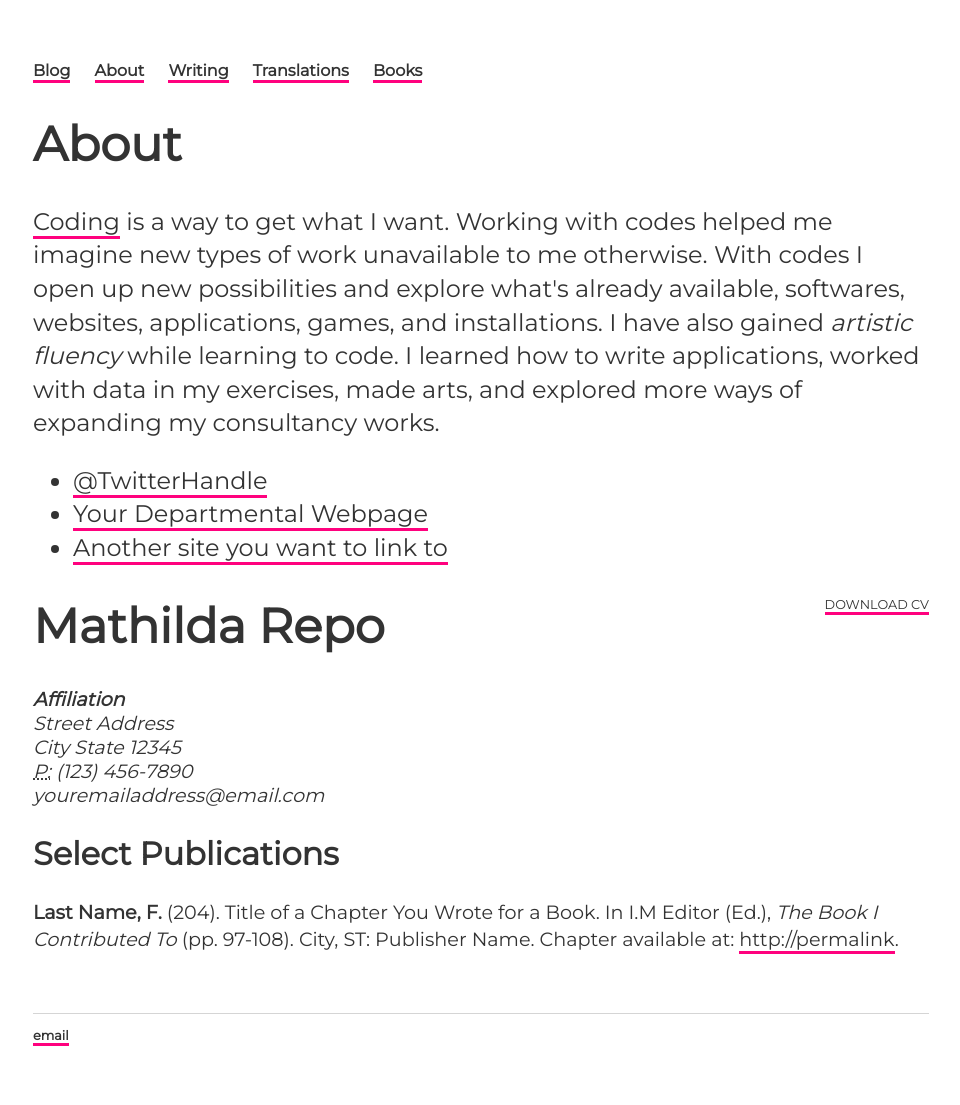
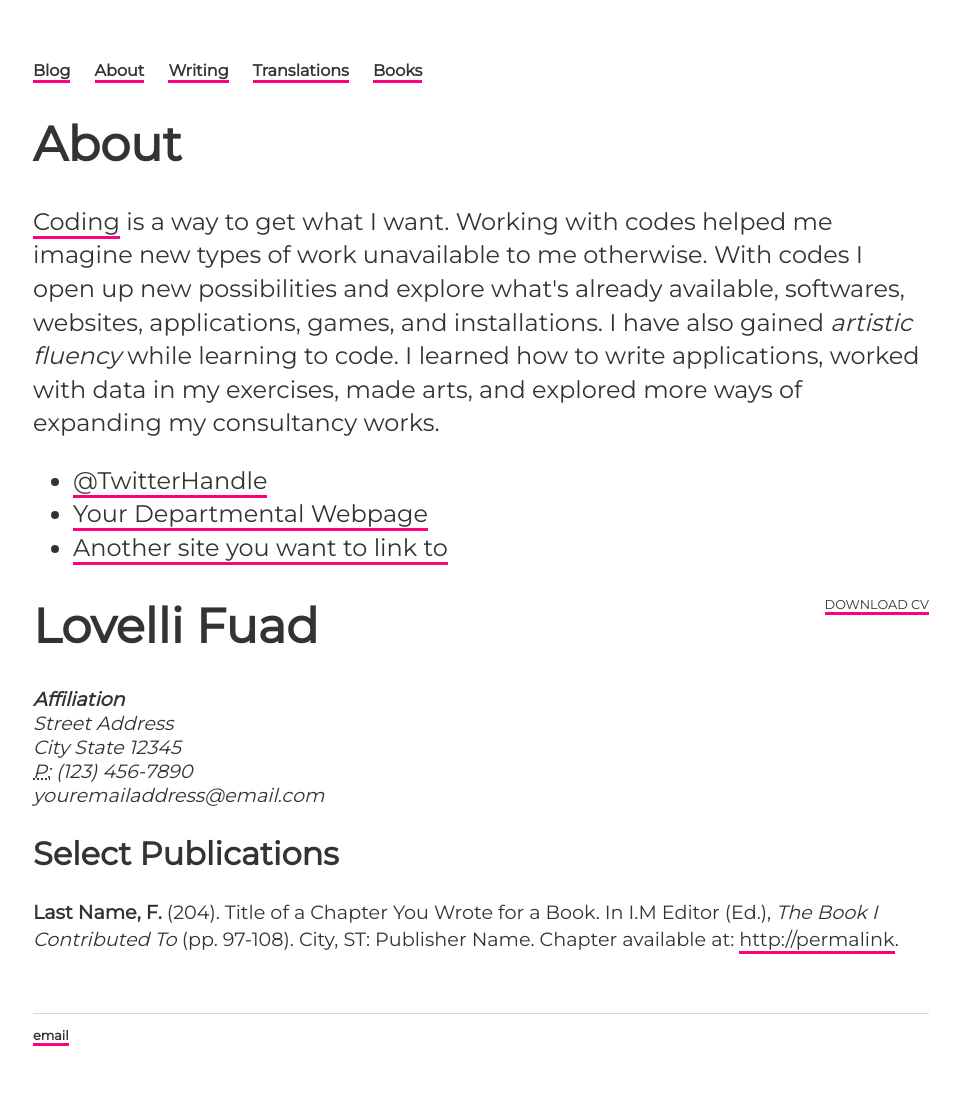
Before and after one commit to ariesti/ariesti.github.io, a Jekyll site: the page built from cv/index.html, in a window 1280 px wide. Shown: the whole page, without its empty margins (159-1119 px from the left). Built offline with Jekyll 4.4.1, drawn with Linux system fonts in a browser that asks for light colours.

Commit message:
Update index.html

```diff
--- a/cv/index.html
+++ b/cv/index.html
@@ -16,7 +16,7 @@ title: CV of Lovelli Fuad
 		<div class="cv">
 
 			<a href="#" class="download" title="Download CV as PDF">Download CV</a>
-					<h1>Mathilda Repo</h1>
+					<h1>Lovelli Fuad</h1>
 					<address>
 					<strong>Affiliation</strong><br>
 					Street Address<br>
```
